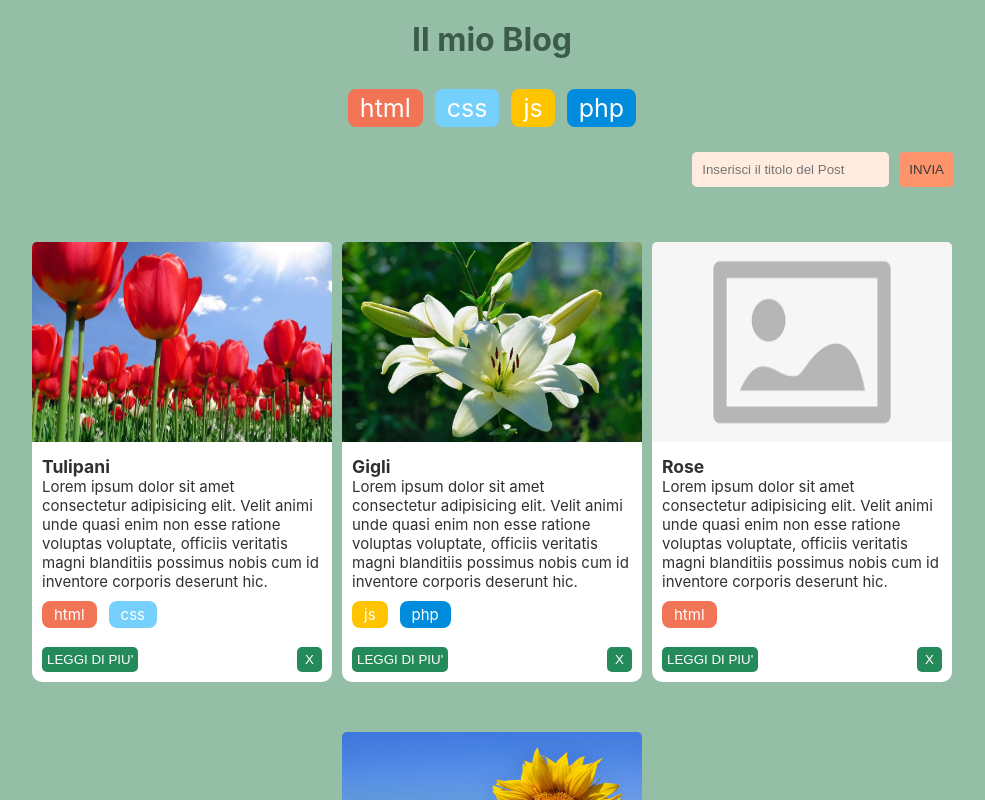
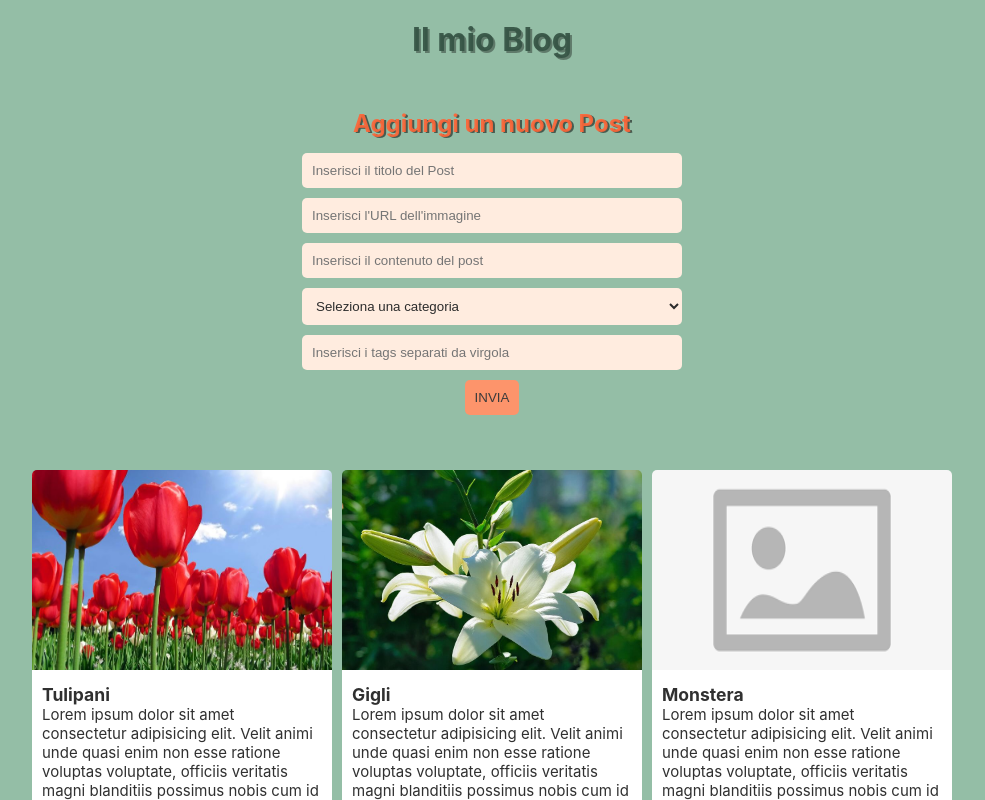
Before and after one commit to AriannaCristiani/react-form-multifield, a React (Vite) app: page / in a window 1280 px wide. Shown: the top 800 px of the page, without its empty margins (148-1133 px from the left). Built offline with nearby package versions, Linux system fonts and the light colour scheme.

Commit message:
completamento esercizio base, con i campi del form e le modifiche necessarie sui tag e sulla card

```diff
--- a/src/components/Card/Card.jsx
+++ b/src/components/Card/Card.jsx
@@ -1,9 +1,11 @@
-import style from './Card.module.css'
-import placeHolderSrc from '../../assets/placeholder.png'
-import Tags from '../Tags/Tags'
+import style from './Card.module.css';
+import placeHolderSrc from '../../assets/placeholder.png';
+import Tags from '../Tags/Tags';
 
 export default function Card({ post, onDelete }) {
-    const { id, title, image, content, tags, published } = post
+    const { id, title, image, content, tags, published, category } = post;
+
+    console.log('Tags:', tags);
 
     return (
         <div className={style.card}>
@@ -13,6 +15,7 @@ export default function Card({ post, onDelete }) {
             <div className={style.body}>
                 <h3>{title}</h3>
                 <p>{content}</p>
+                <p className={style.category}><strong>Categoria:</strong>{category}</p>
                 <Tags tags={tags} />
                 <br />
                 <div className={style.btn_inline}>
@@ -24,7 +27,6 @@ export default function Card({ post, onDelete }) {
                     </button>
                 </div>
             </div>
-
         </div>
-    )
+    );
 }
--- a/src/components/Card/Card.module.css
+++ b/src/components/Card/Card.module.css
@@ -44,3 +44,9 @@
 .deleteBtn:hover {
     background-color: #361c1b;
 }
+
+.category {
+    margin-top: 5px;
+    display: flex;
+    gap: 5px;
+}
--- a/src/components/Header/Header.module.css
+++ b/src/components/Header/Header.module.css
@@ -3,4 +3,5 @@
     padding: 20px 10px;
     font-weight: lighter;
     color: rgba(53, 83, 68, 0.925);
+    text-shadow: rgba(0, 0, 0, 0.356) 2px 2px;
 }
--- a/src/components/Main/Main.jsx
+++ b/src/components/Main/Main.jsx
@@ -1,72 +1,113 @@
-import Card from "../Card/Card"
-import posts from '../../posts.jsx'
-import Tags from '../Tags/Tags.jsx'
-import { useState } from "react"
+import Card from "../Card/Card";
+import posts from '../../posts.jsx';
+import { useState } from "react";
+
+const initialFormData = {
+    title: '',
+    image: '',
+    content: '',
+    category: '',
+    tags: '',
+    published: true
+};
 
 export default function Main() {
 
-    const [formData, setFormData] = useState({
-        title: '',
-        image: '',
-        content: '',
-        category: '',
-        tags: '',
-        published: true
-    });
+    const [formData, setFormData] = useState(initialFormData);
+    const [newPost, setNewPost] = useState(posts);
+    const [publishedPosts, setPublishedPosts] = useState(posts.filter((post) => post.published));
 
-    //const [title, setTitle] = useState('')
+    function handleFormData(event) {
+        console.log(event.target.name, event.target.value);
 
-    const [newPost, setNewPost] = useState(posts)
-    const [publishedPosts, setPublishedPosts] = useState(posts.filter((post) => post.published))
-    const tags = []
+        const key = event.target.name;
+        const value = event.target.value;
+
+        setFormData(prevState => ({
+            ...prevState,
+            [key]: value
+        }));
+    }
 
     function addPost(event) {
-        event.preventDefault()
+        event.preventDefault();
 
-        const newTitle = title.trim()
+        const { title, image, content, category, tags: tagString, published } = formData;
+        const newTags = tagString.split(',').map(tag => tag.trim()).filter(tag => tag !== '');
 
-        if (newTitle === '') return
+        if (title.trim() === '') return;
 
         const addedPost = {
             id: Date.now(),
-            title: newTitle,
-            image: undefined,
-            content: 'new post content',
-            tags: [],
-            published: true,
-        }
+            title,
+            image: image || undefined,
+            content: content || '',
+            category,
+            tags: newTags,
+            published,
+        };
 
-        setPublishedPosts([...publishedPosts, addedPost])
-        setTitle('')
-        console.log('stai aggiungendo un nuovo post')
+        setPublishedPosts([...publishedPosts, addedPost]);
+        setNewPost([...publishedPosts, addedPost]);
+        setFormData(initialFormData)
+
+        console.log('stai aggiungendo un nuovo post');
     }
 
     function deletePost(id) {
-        setPublishedPosts(publishedPosts.filter(post => post.id !== id))
+        setPublishedPosts(publishedPosts.filter(post => post.id !== id));
+        setNewPost(publishedPosts.filter(post => post.id !== id));
     }
 
-    newPost.forEach(post => {
-        const postTags = post.tags
-        postTags.forEach((tag) => {
-            if (!tags.includes(tag)) {
-                tags.push(tag)
-            }
-        })
-    })
 
     return (
         <main>
             <section>
-                <div className="container list">
-                    <Tags tags={tags} />
-                </div>
-                <div className="container">
-                    <form onSubmit={addPost} className="form" action="">
+                <div className="container_sm">
+                    <form onSubmit={addPost} className="form">
+                        <h1 className="form_title">Aggiungi un nuovo Post</h1>
                         <input
                             className="formText"
+                            name="title"
                             type="text"
                             placeholder="Inserisci il titolo del Post"
                             value={formData.title}
+                            onChange={handleFormData}
+                        />
+                        <input
+                            className="formText"
+                            name="image"
+                            type="text"
+                            placeholder="Inserisci l'URL dell'immagine"
+                            value={formData.image}
+                            onChange={handleFormData}
+                        />
+                        <input
+                            className="formText"
+                            name="content"
+                            type="text"
+                            placeholder="Inserisci il contenuto del post"
+                            value={formData.content}
+                            onChange={handleFormData}
+                        />
+                        <select
+                            className="formSelect"
+                            name="category"
+                            value={formData.category}
+                            onChange={handleFormData}
+                        >
+                            <option value="">Seleziona una categoria</option>
+                            <option value="Fiori">Fiori</option>
+                            <option value="Piante">Piante</option>
+                            <option value="Alberi">Alberi</option>
+                        </select>
+                        <input
+                            className="formText"
+                            name="tags"
+                            type="text"
+                            placeholder="Inserisci i tags separati da virgola"
+                            value={formData.tags}
+                            onChange={handleFormData}
                         />
                         <input className="formBtn" type="submit" value={'INVIA'} />
                     </form>
@@ -82,5 +123,5 @@ export default function Main() {
                 </div>
             </section>
         </main>
-    )
+    );
 }
--- a/src/components/Tags/Tags.jsx
+++ b/src/components/Tags/Tags.jsx
@@ -1,13 +1,18 @@
-import style from './Tags.module.css'
-
+import style from './Tags.module.css';
 
 export default function Tags({ className, tags = [] }) {
+    console.log('Tags:', tags);
 
     return (
         <ul className={`${style.tags} ${className}`}>
             {tags.map((tag) => (
-                <li className={`${style.item} ${style[tag]}`} key={tag}>{tag}</li>
+                <li
+                    className={`${style.item} ${style[tag.toLowerCase()]}`}
+                    key={tag}
+                >
+                    {tag}
+                </li>
             ))}
         </ul>
-    )
+    );
 }
--- a/src/components/Tags/Tags.module.css
+++ b/src/components/Tags/Tags.module.css
@@ -18,18 +18,22 @@
     opacity: 70%;
 }
 
-.html {
+.fiori {
     background-color: rgb(240, 116, 85);
 }
 
-.js {
+.piante {
     background-color: rgb(255, 196, 0);
 }
 
-.css {
+.giardino {
     background-color: rgb(117, 209, 252);
 }
 
-.php {
+.esterno {
     background-color: rgb(0, 140, 221);
 }
+
+.react {
+    background-color: #61dafb;
+}
--- a/src/index.css
+++ b/src/index.css
@@ -42,6 +42,12 @@ img {
   margin: 0 auto;
 }
 
+.container_sm {
+  max-width: 400px;
+  padding: 0 10px;
+  margin: 0 auto;
+}
+
 .row {
   display: flex;
   flex-wrap: wrap;
@@ -73,9 +79,8 @@ img {
 
 .form {
   display: flex;
-  justify-content: flex-end;
+  flex-direction: column;
   gap: 10px;
-  margin-right: 40px;
   padding: 25px 0px;
 }
 
@@ -86,6 +91,14 @@ img {
   padding: 10px 10px;
 }
 
+.formSelect {
+  border: none;
+  background-color: rgb(255, 236, 223);
+  border-radius: 5px;
+  padding: 10px 10px;
+  color: rgb(44, 44, 44);
+}
+
 .formBtn {
   border: none;
   background-color: rgb(253, 148, 107);
@@ -93,8 +106,16 @@ img {
   padding: 10px 10px;
   color: rgb(59, 59, 59);
   cursor: pointer;
+  align-self: center;
 }
 
 .formBtn:hover {
   background-color: rgba(116, 57, 57, 0.712);
 }
+
+.form_title {
+  text-align: center;
+  padding: 5px 5px;
+  color: rgba(253, 102, 56, 0.925);
+  text-shadow: rgba(0, 0, 0, 0.521) 2px 1px;
+}
--- a/src/posts.jsx
+++ b/src/posts.jsx
@@ -11,16 +11,18 @@ export const posts = [
         image: tulipaniSrc,
         content:
             'Lorem ipsum dolor sit amet consectetur adipisicing elit. Velit animi unde quasi enim non esse ratione voluptas voluptate, officiis veritatis magni blanditiis possimus nobis cum id inventore corporis deserunt hic.',
-        tags: ['html', 'css'],
+        category: 'Fiori',
+        tags: ['fiori', 'piante'],
         published: true,
     },
     {
         id: 2,
-        title: 'Papaveri',
+        title: 'Salice',
         image: undefined,
         content:
             'Lorem ipsum dolor sit amet consectetur adipisicing elit. Velit animi unde quasi enim non esse ratione voluptas voluptate, officiis veritatis magni blanditiis possimus nobis cum id inventore corporis deserunt hic.',
-        tags: ['js', 'css'],
+        category: 'Alberi',
+        tags: ['giardino', 'piante'],
         published: false,
     },
     {
@@ -29,16 +31,18 @@ export const posts = [
         image: gigliSrc,
         content:
             'Lorem ipsum dolor sit amet consectetur adipisicing elit. Velit animi unde quasi enim non esse ratione voluptas voluptate, officiis veritatis magni blanditiis possimus nobis cum id inventore corporis deserunt hic.',
-        tags: ['js', 'php'],
+        category: 'Fiori',
+        tags: ['giardino', 'esterno'],
         published: true,
     },
     {
         id: 4,
-        title: 'Rose',
+        title: 'Monstera',
         image: undefined,
         content:
             'Lorem ipsum dolor sit amet consectetur adipisicing elit. Velit animi unde quasi enim non esse ratione voluptas voluptate, officiis veritatis magni blanditiis possimus nobis cum id inventore corporis deserunt hic.',
-        tags: ['html'],
+        category: 'piante',
+        tags: ['fiori'],
         published: true,
     },
     {
@@ -47,7 +51,8 @@ export const posts = [
         image: girasoliSrc,
         content:
             'Lorem ipsum dolor sit amet consectetur adipisicing elit. Velit animi unde quasi enim non esse ratione voluptas voluptate, officiis veritatis magni blanditiis possimus nobis cum id inventore corporis deserunt hic.',
-        tags: ['html'],
+        category: 'Fiori',
+        tags: ['fiori'],
         published: true,
     },
     {
@@ -56,7 +61,8 @@ export const posts = [
         image: crisantemiSrc,
         content:
             'Lorem ipsum dolor sit amet consectetur adipisicing elit. Velit animi unde quasi enim non esse ratione voluptas voluptate, officiis veritatis magni blanditiis possimus nobis cum id inventore corporis deserunt hic.',
-        tags: ['html'],
+        category: 'Fiori',
+        tags: ['fiori', 'piante'],
         published: false,
     },
 ]
```
